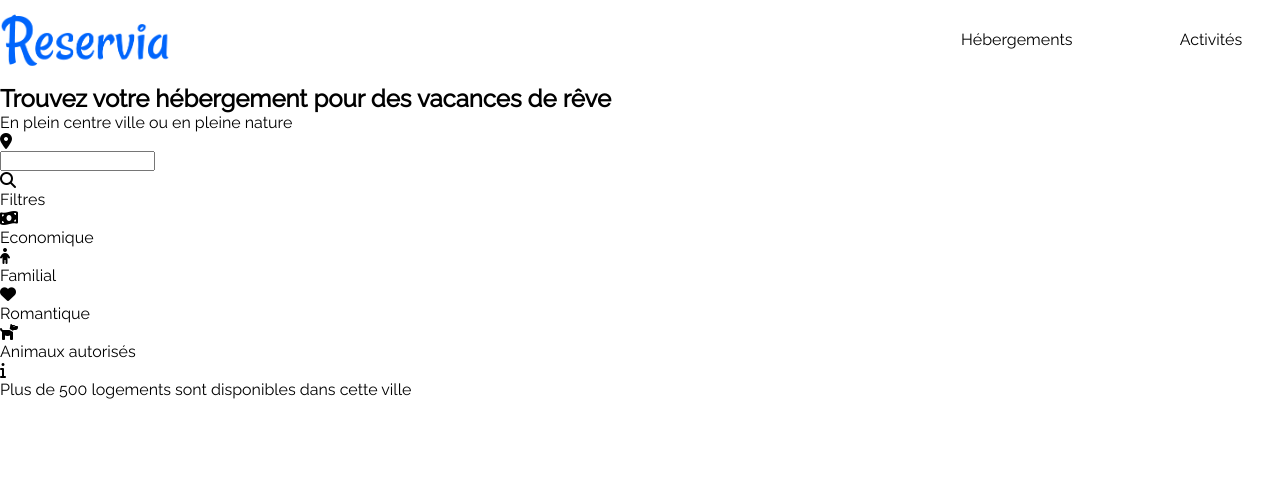
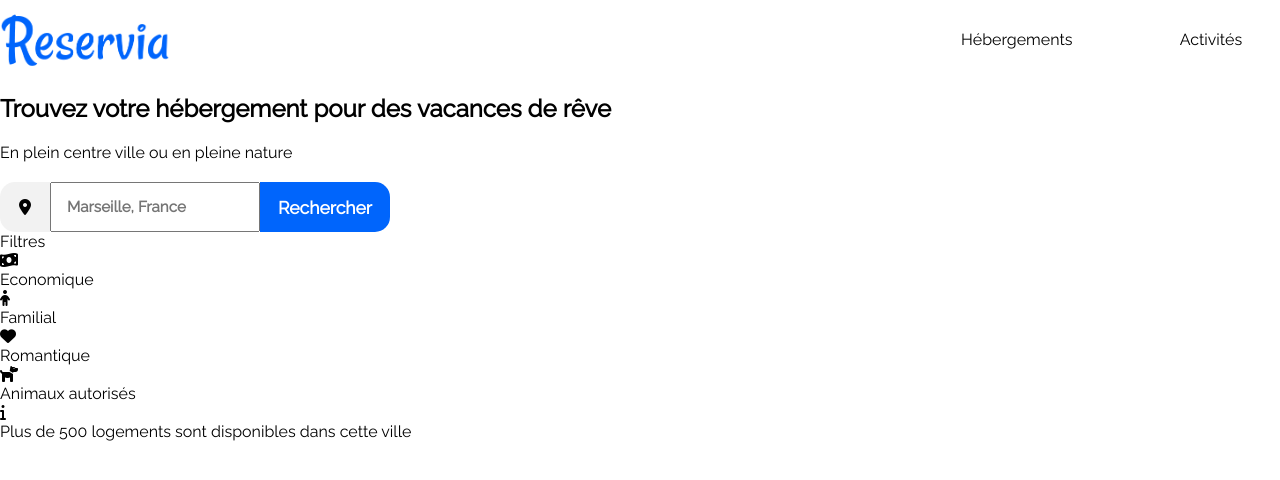
Before and after one commit to Super-Brocoli/Reservia2.0, a plain HTML site: page index.html in a window 1280 px wide. Shown: the top 480 px of the page. Drawn offline with Linux system fonts and the light colour scheme.

Commit message:
style la barre de recherche terminé

```diff
--- a/index.html
+++ b/index.html
@@ -27,7 +27,7 @@
                 <h1 class="section_h1">Trouvez votre hébergement pour des vacances de rêve</h1>
                 <p class="section__p">En plein centre  ville ou en pleine nature</p>
                 <div class="section__div">
-                    <div><i class="fas fa-map-marker-alt"></i></div><input type="search"><div><i class="fas fa-search"></i></div>
+                    <div class="localInput--div"><i class="fas fa-map-marker-alt"></i></div><input class="searchInput" placeholder="Marseille, France" type="search"><div class="divSearch"><i class="fas fa-search searchIcon"></i><p class="searchP">Rechercher</p></div>
                 </div>
                 <div class="section__div2">
                     <p class="section__div2__p">Filtres</p>
--- a/style.css
+++ b/style.css
@@ -49,4 +49,44 @@ span .header__nav__li--sign{
     width: 1500px;
     margin: auto;
 }
+.section_h1, .section__p{
+    margin-top: 10px;
+    margin-bottom: 20px;
+}
+/* SEARCH INPUT */
+.section__div{
+    display: flex;
+}
+.localInput--div{
+    display: flex;
+    justify-content: center;
+    align-items: center;
+    background-color: #F2F2F2;
+    width: 50px;
+    height: 50px;
+    border-top-left-radius: 15px;
+    border-bottom-left-radius: 15px;
+}
+.divSearch{
+    display: inline-block;
+    width: 130px;
+    color: #fff;
+    background-color: #0065FC;
+    display: flex;
+    justify-content: center;
+    align-items: center;
+    border-top-right-radius: 15px;
+    border-bottom-right-radius: 15px;
+    font-weight: bold;
+    font-size: 1.1em;
+}
+.searchInput{
+    width: 210px;
+    padding-left: 15px;
+    font-size: 0.95em;
+    font-weight: bold;
+}
+.searchIcon{
+    display: none;
+}
 /* Footer */
```
